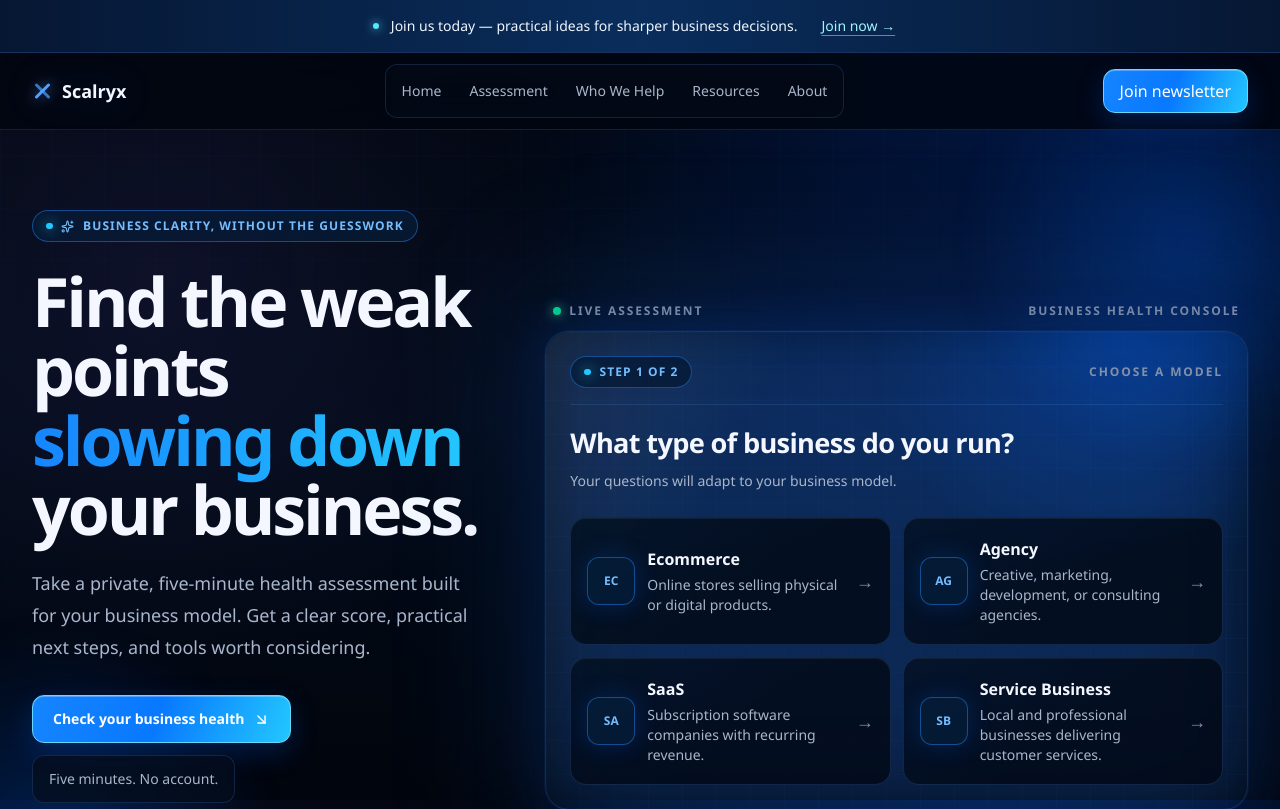
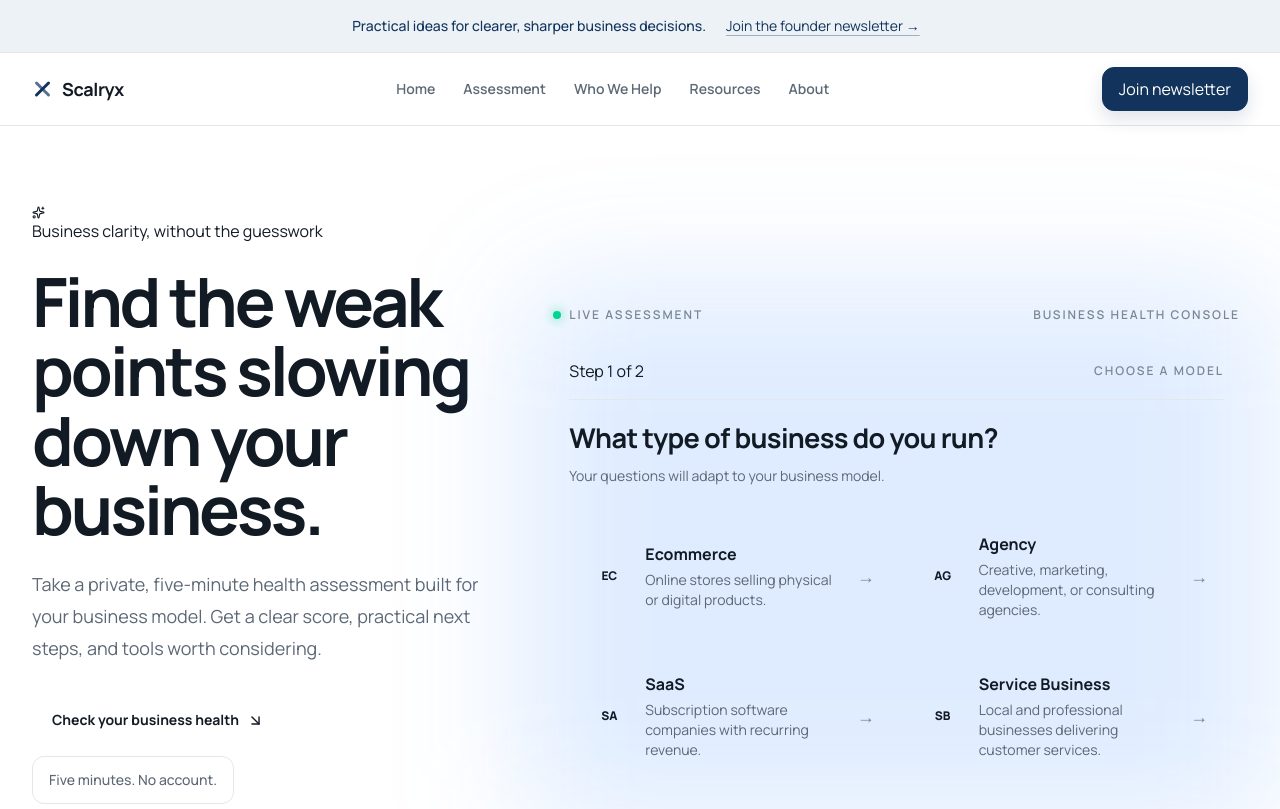
Before and after one commit to swajannaimur/scalryx, a Next.js app: page / in a window 1280 px wide. Shown: the top 809 px of the page. Built offline with nearby package versions, Linux system fonts and the light colour scheme.

Commit message:
feat: establish light editorial design system

```diff
--- a/app/components/brand/logo.tsx
+++ b/app/components/brand/logo.tsx
@@ -8,11 +8,11 @@ export function Logo({ compact = false, className = "" }: LogoProps) {
     <span
       className={`inline-flex items-center gap-2.5 font-semibold text-content ${className}`}
     >
-      <span aria-hidden="true" className="relative block size-5 text-blue-400">
-        <span className="absolute left-[9px] top-0 h-5 w-[3px] rotate-45 rounded-full bg-current shadow-[0_0_14px_currentColor]" />
+      <span aria-hidden="true" className="relative block size-5 text-[var(--brand-navy)]">
+        <span className="absolute left-[9px] top-0 h-5 w-[3px] rotate-45 rounded-full bg-current" />
         <span className="absolute left-[9px] top-0 h-5 w-[3px] -rotate-45 rounded-full bg-current opacity-70" />
       </span>
-      {!compact && <span className="text-lg font-semibold">Scalryx</span>}
+      {!compact && <span className="text-lg font-bold tracking-[-0.02em]">Scalryx</span>}
     </span>
   );
 }
--- a/app/components/layout/announcement-bar.tsx
+++ b/app/components/layout/announcement-bar.tsx
@@ -3,18 +3,13 @@ import { SectionShell } from "./section-shell";
 
 export function AnnouncementBar() {
   return (
-    <aside className="relative overflow-hidden border-b border-blue-400/20 bg-[#061733] text-white">
-      <div
-        aria-hidden="true"
-        className="absolute inset-0 bg-[linear-gradient(90deg,transparent,rgba(22,133,255,.2),transparent)]"
-      />
-      <SectionShell className="relative flex min-h-11 flex-wrap items-center justify-center gap-x-3 gap-y-0 py-1 text-center text-sm">
-        <span className="hidden size-1.5 rounded-full bg-cyan-300 shadow-[0_0_10px_#67e8f9] sm:block" />
-        <p className="text-balance font-medium text-blue-50">
-          Join us today — practical ideas for sharper business decisions.
+    <aside className="border-b border-line bg-[var(--brand-soft)] text-[var(--brand-navy)]">
+      <SectionShell className="flex min-h-11 flex-wrap items-center justify-center gap-x-3 gap-y-0 py-1 text-center text-sm">
+        <p className="text-balance font-medium">
+          Practical ideas for clearer, sharper business decisions.
         </p>
-        <NewsletterTrigger className="inline-flex min-h-11 items-center rounded-lg px-3 text-sm font-bold text-cyan-200 underline decoration-cyan-300/60 underline-offset-4 transition hover:text-white">
-          Join now →
+        <NewsletterTrigger className="inline-flex min-h-11 items-center px-2 text-sm font-bold underline decoration-[var(--brand-navy)]/35 underline-offset-4 transition hover:text-[var(--brand-navy-hover)]">
+          Join the founder newsletter →
         </NewsletterTrigger>
       </SectionShell>
     </aside>
--- a/app/components/layout/header.tsx
+++ b/app/components/layout/header.tsx
@@ -6,23 +6,23 @@ import { SectionShell } from "./section-shell";
 
 export function Header() {
   return (
-    <header className="premium-header sticky top-0 z-40 border-b border-line bg-[var(--header)] backdrop-blur-2xl">
-      <SectionShell className="flex h-[76px] items-center justify-between">
+    <header className="editorial-header sticky top-0 z-40 border-b border-line bg-[var(--header)] backdrop-blur-xl">
+      <SectionShell className="flex h-[72px] items-center justify-between">
         <a
           aria-label="Scalryx home"
           className="inline-flex min-h-11 items-center"
           href="#home"
         >
-          <Logo className="drop-shadow-[0_0_18px_var(--glow-soft)]" />
+          <Logo />
         </a>
 
         <nav
           aria-label="Primary navigation"
-          className="hidden items-center gap-1 rounded-xl border border-line bg-surface/60 p-1 backdrop-blur-xl lg:flex"
+          className="hidden items-center gap-1 lg:flex"
         >
           {navItems.map((item) => (
             <a
-              className="inline-flex min-h-11 min-w-11 items-center justify-center text-sm rounded-lg px-3 font-medium text-muted transition hover:bg-blue-500/10 hover:text-content"
+              className="inline-flex min-h-11 min-w-11 items-center justify-center text-sm rounded-lg px-3 font-semibold text-muted transition hover:bg-[var(--brand-soft)] hover:text-[var(--brand-navy)]"
               href={item.href}
               key={item.label}
             >
@@ -32,7 +32,7 @@ export function Header() {
         </nav>
 
         <div className="flex items-center gap-2 sm:gap-3">
-          <NewsletterTrigger className="premium-button hidden min-h-11 items-center justify-center rounded-xl px-4 text-sm font-bold sm:inline-flex">
+          <NewsletterTrigger className="primary-button hidden min-h-11 items-center justify-center rounded-xl px-4 text-sm font-bold sm:inline-flex">
             Join newsletter
           </NewsletterTrigger>
           <MobileMenu />
--- a/app/components/layout/mobile-menu.tsx
+++ b/app/components/layout/mobile-menu.tsx
@@ -13,7 +13,7 @@ export function MobileMenu() {
         aria-controls="mobile-navigation"
         aria-expanded={open}
         aria-label={open ? "Close navigation menu" : "Open navigation menu"}
-        className="premium-card inline-flex size-11 items-center justify-center rounded-xl text-content"
+        className="secondary-button inline-flex size-11 items-center justify-center rounded-xl text-content"
         onClick={() => setOpen((current) => !current)}
         type="button"
       >
@@ -23,13 +23,13 @@ export function MobileMenu() {
       {open && (
         <nav
           aria-label="Mobile navigation"
-          className="premium-panel absolute left-4 right-4 top-[5rem] rounded-2xl p-3 shadow-2xl"
+          className="editorial-panel absolute left-4 right-4 top-[4.75rem] rounded-2xl p-3"
           id="mobile-navigation"
         >
           <div className="flex flex-col">
             {navItems.map((item) => (
               <a
-                className="flex min-h-11 items-center rounded-xl px-3 py-3 text-sm font-medium text-muted transition hover:bg-blue-500/10 hover:text-content"
+                className="flex min-h-11 items-center rounded-xl px-3 py-3 text-sm font-semibold text-muted transition hover:bg-[var(--brand-soft)] hover:text-[var(--brand-navy)]"
                 href={item.href}
                 key={item.label}
                 onClick={() => setOpen(false)}
--- a/app/globals.css
+++ b/app/globals.css
@@ -1,51 +1,34 @@
 @import "tailwindcss";
 
 :root {
-  color-scheme: dark;
-  --background: #01050d;
-  --background-start: #01050d;
-  --background-end: #020a17;
-  --foreground: #f4f7ff;
-  --muted: #a9b6cb;
-  --subtle: #8291aa;
-  --surface: rgba(5, 14, 29, 0.78);
-  --surface-raised: rgba(6, 16, 33, 0.97);
-  --input: rgba(2, 9, 20, 0.8);
-  --header: rgba(1, 6, 15, 0.8);
-  --line: rgba(82, 135, 224, 0.2);
-  --line-strong: rgba(51, 142, 255, 0.42);
-  --grid-line: rgba(83, 140, 224, 0.035);
-  --panel-glow: rgba(0, 102, 255, 0.24);
-  --page-glow: rgba(0, 82, 255, 0.2);
-  --shadow: rgba(0, 0, 0, 0.52);
+  color-scheme: light;
+  --canvas: #ffffff;
+  --canvas-soft: #f6f7f4;
+  --surface: #ffffff;
+  --surface-raised: #ffffff;
+  --input: #ffffff;
+  --header: rgba(255, 255, 255, 0.94);
+  --ink: #121a24;
+  --muted: #5d6876;
+  --subtle: #7c8793;
+  --line: #e3e7ea;
+  --line-strong: #c9d0d7;
+  --brand-navy: #12335b;
+  --brand-navy-hover: #0b2748;
+  --brand-soft: #edf2f7;
   --on-brand: #ffffff;
-  --score-track: rgba(94, 119, 155, 0.2);
-  --report-cover-start: #09254b;
-  --report-cover-end: #071225;
-  --avatar-ring: #030a15;
-  --blue: #1685ff;
-  --blue-bright: #4ab8ff;
-  --assessment-accent-text: #73bdff;
-  --assessment-accent-bg: #096de8;
-  --assessment-accent-hover: #1685ff;
-  --assessment-danger: #ff9b95;
-  --assessment-focus-ring: rgba(107, 182, 255, 0.48);
-  --electric-blue: #1685ff;
-  --electric-cyan: #23c7ff;
-  --electric-violet: #8b6cff;
-  --panel-highlight: rgba(14, 31, 57, 0.96);
-  --panel-deep: rgba(2, 9, 21, 0.94);
-  --success: #4ade9f;
-  --warning: #ffad5a;
-  --glow-soft: rgba(0, 102, 255, 0.22);
-  --glow-strong: rgba(0, 102, 255, 0.4);
+  --danger: #b42318;
+  --focus-ring: rgba(18, 51, 91, 0.24);
+  --score-track: #e7ebef;
+  --success: #26734d;
+  --warning: #946200;
 }
 
 @theme inline {
-  --color-background: var(--background);
-  --color-foreground: var(--foreground);
-  --color-page: var(--background);
-  --color-content: var(--foreground);
+  --color-background: var(--canvas);
+  --color-foreground: var(--ink);
+  --color-page: var(--canvas);
+  --color-content: var(--ink);
   --color-muted: var(--muted);
   --color-subtle: var(--subtle);
   --color-surface: var(--surface);
@@ -54,7 +37,7 @@
   --color-line: var(--line);
   --color-line-strong: var(--line-strong);
   --color-on-brand: var(--on-brand);
-  --font-sans: "Segoe UI", Arial, Helvetica, sans-serif;
+  --font-sans: var(--font-manrope), Arial, Helvetica, sans-serif;
   --font-mono: "Cascadia Code", Consolas, monospace;
 }
 
@@ -69,27 +52,11 @@ html {
 body {
   margin: 0;
   overflow-x: hidden;
-  background:
-    radial-gradient(circle at 78% 8%, var(--page-glow), transparent 32rem),
-    radial-gradient(circle at 12% 34%, color-mix(in srgb, var(--electric-violet) 9%, transparent), transparent 27rem),
-    linear-gradient(180deg, var(--background-start) 0%, var(--background-end) 54%, var(--background-start) 100%);
-  color: var(--foreground);
-  font-family: "Segoe UI", Arial, Helvetica, sans-serif;
+  background: var(--canvas);
+  color: var(--ink);
+  font-family: var(--font-manrope), Arial, Helvetica, sans-serif;
   font-size: 1rem;
   line-height: 1.5;
-}
-
-body::before {
-  position: fixed;
-  z-index: -1;
-  inset: 0;
-  background-image:
-    linear-gradient(var(--grid-line) 1px, transparent 1px),
-    linear-gradient(90deg, var(--grid-line) 1px, transparent 1px);
-  background-size: 52px 52px;
-  content: "";
-  mask-image: linear-gradient(to bottom, black, transparent 78%);
-  pointer-events: none;
 }
 
 a,
@@ -108,257 +75,158 @@ button {
 }
 
 .site-shell {
-  width: min(calc(100% - 2rem), 90rem);
+  width: min(calc(100% - 2rem), 82rem);
   margin-inline: auto;
 }
 
-.premium-panel {
-  position: relative;
-  overflow: hidden;
+.editorial-panel {
   border: 1px solid var(--line);
-  background:
-    linear-gradient(145deg, color-mix(in srgb, var(--electric-blue) 8%, transparent), transparent 42%),
-    linear-gradient(180deg, var(--panel-highlight), var(--surface));
-  box-shadow:
-    0 24px 80px var(--shadow),
-    inset 0 1px 0 color-mix(in srgb, white 9%, transparent),
-    0 0 0 1px color-mix(in srgb, var(--electric-blue) 4%, transparent);
-  backdrop-filter: blur(22px);
+  background: var(--surface);
+  box-shadow: 0 18px 55px rgba(17, 24, 39, 0.08);
 }
 
-.premium-panel::before {
-  position: absolute;
-  inset: 0;
-  border-radius: inherit;
-  background:
-    linear-gradient(115deg, color-mix(in srgb, white 7%, transparent), transparent 28%),
-    radial-gradient(circle at 82% 0%, var(--panel-glow), transparent 34%);
-  content: "";
-  pointer-events: none;
+.editorial-card {
+  border: 1px solid var(--line);
+  background: var(--surface);
+  transition:
+    border-color 180ms ease,
+    box-shadow 180ms ease,
+    transform 180ms ease,
+    background-color 180ms ease;
 }
 
-.premium-panel > * {
-  position: relative;
+.editorial-card:hover,
+.editorial-card:focus-within {
+  border-color: var(--line-strong);
+  box-shadow: 0 12px 28px rgba(17, 24, 39, 0.07);
+  transform: translateY(-2px);
 }
 
-.premium-card {
-  position: relative;
-  border: 1px solid var(--line);
-  background:
-    linear-gradient(145deg, color-mix(in srgb, var(--electric-blue) 5%, transparent), transparent 56%),
-    var(--input);
-  box-shadow: inset 0 1px 0 color-mix(in srgb, white 6%, transparent);
+.primary-button {
+  border: 1px solid var(--brand-navy);
+  background: var(--brand-navy);
+  color: var(--on-brand);
+  box-shadow: 0 8px 18px rgba(18, 51, 91, 0.14);
   transition:
-    border-color 220ms ease,
-    box-shadow 220ms ease,
-    transform 220ms ease,
-    background-color 220ms ease;
-}
-
-.premium-card:hover,
-.premium-card:focus-within {
-  border-color: var(--line-strong);
-  background-color: var(--panel-highlight);
-  box-shadow:
-    0 16px 42px var(--shadow),
-    0 0 28px var(--glow-soft);
-  transform: translateY(-3px);
-}
-
-.premium-button {
-  position: relative;
-  isolation: isolate;
-  overflow: hidden;
-  border: 1px solid color-mix(in srgb, var(--electric-cyan) 70%, white);
-  background: linear-gradient(110deg, var(--electric-blue), #0878ff 48%, var(--electric-cyan));
-  color: #ffffff;
-  box-shadow:
-    0 10px 28px var(--glow-soft),
-    inset 0 1px 0 rgba(255, 255, 255, 0.28);
-  transition:
-    filter 180ms ease,
+    background-color 180ms ease,
+    border-color 180ms ease,
     box-shadow 180ms ease,
     transform 180ms ease;
 }
 
-.premium-button::after {
-  position: absolute;
-  z-index: -1;
-  inset-block: 0;
-  left: -55%;
-  width: 40%;
-  background: linear-gradient(90deg, transparent, rgba(255, 255, 255, 0.42), transparent);
-  content: "";
-  transform: skewX(-18deg);
-  transition: left 500ms ease;
+.primary-button:hover {
+  border-color: var(--brand-navy-hover);
+  background: var(--brand-navy-hover);
+  box-shadow: 0 10px 22px rgba(18, 51, 91, 0.2);
+  transform: translateY(-1px);
 }
 
-.premium-button:hover {
-  filter: brightness(1.08);
-  box-shadow:
-    0 14px 36px var(--glow-strong),
-    inset 0 1px 0 rgba(255, 255, 255, 0.34);
-  transform: translateY(-2px);
+.secondary-button {
+  border: 1px solid var(--line-strong);
+  background: var(--surface);
+  color: var(--ink);
+  transition:
+    border-color 180ms ease,
+    background-color 180ms ease,
+    transform 180ms ease;
 }
 
-.premium-button:hover::after {
-  left: 120%;
+.secondary-button:hover {
+  border-color: var(--brand-navy);
+  background: var(--brand-soft);
+  transform: translateY(-1px);
 }
 
-.premium-eyebrow {
+.section-label {
   display: inline-flex;
-  min-height: 2rem;
   align-items: center;
   gap: 0.55rem;
-  border: 1px solid color-mix(in srgb, var(--electric-blue) 34%, var(--line));
-  border-radius: 999px;
-  padding-inline: 0.8rem;
-  background: color-mix(in srgb, var(--electric-blue) 9%, var(--surface));
-  color: var(--assessment-accent-text);
+  color: var(--brand-navy);
   font-size: 0.75rem;
-  font-weight: 700;
-  letter-spacing: 0.09em;
+  font-weight: 750;
+  letter-spacing: 0.11em;
   text-transform: uppercase;
 }
 
-.premium-eyebrow::before {
-  width: 0.42rem;
-  height: 0.42rem;
-  border-radius: 999px;
-  background: var(--electric-cyan);
-  box-shadow: 0 0 14px var(--electric-cyan);
+.section-label::before {
+  width: 1.8rem;
+  height: 1px;
+  background: var(--brand-navy);
   content: "";
 }
 
-.ambient-orb {
-  position: absolute;
-  width: min(28rem, 70vw);
-  aspect-ratio: 1;
-  border-radius: 999px;
-  background: radial-gradient(circle, var(--glow-strong), transparent 68%);
-  filter: blur(18px);
-  opacity: 0.72;
-  pointer-events: none;
-  animation: ambient-drift 10s ease-in-out infinite alternate;
+.icon-tile {
+  border: 1px solid #d8e0e7;
+  background: var(--brand-soft);
+  color: var(--brand-navy);
 }
 
-.section-grid {
-  background-image:
-    linear-gradient(var(--grid-line) 1px, transparent 1px),
-    linear-gradient(90deg, var(--grid-line) 1px, transparent 1px);
-  background-size: 34px 34px;
-}
-
-.section-divider {
-  height: 1px;
-  background: linear-gradient(90deg, transparent, var(--line-strong), transparent);
-}
-
-.icon-glow {
-  border: 1px solid color-mix(in srgb, var(--electric-blue) 35%, var(--line));
-  background: color-mix(in srgb, var(--electric-blue) 13%, var(--input));
-  color: var(--assessment-accent-text);
-  box-shadow: 0 0 24px var(--glow-soft);
-}
-
-.number-glow {
-  color: var(--electric-blue);
-  text-shadow: 0 0 24px var(--glow-strong);
-}
-
-.panel-surface {
-  border: 1px solid var(--line);
-  background:
-    linear-gradient(135deg, var(--panel-glow), transparent 45%),
-    var(--surface);
-}
-
-.blue-glow {
-  box-shadow:
-    0 0 0 1px rgba(34, 124, 255, 0.08),
-    0 20px 60px var(--shadow),
-    0 0 50px var(--panel-glow);
-}
-
-.text-gradient {
-  background: linear-gradient(90deg, var(--electric-blue), var(--electric-cyan));
-  background-clip: text;
-  color: transparent;
-}
-
-.report-cover {
-  background: linear-gradient(
-    145deg,
-    var(--report-cover-start),
-    var(--report-cover-end) 65%
-  );
-}
-
-.thin-scrollbar {
-  scrollbar-color: rgba(57, 162, 255, 0.45) transparent;
-  scrollbar-width: thin;
+.soft-section {
+  background: var(--canvas-soft);
 }
 
 .modal-backdrop {
-  animation: modal-backdrop-in 180ms ease-out both;
+  animation: modal-backdrop-in 160ms ease-out both;
 }
 
 .modal-dialog {
-  animation: modal-dialog-in 220ms ease-out both;
+  animation: modal-dialog-in 200ms ease-out both;
 }
 
-.assessment-progress-fill {
-  width: var(--assessment-progress, 0%);
-  background: linear-gradient(90deg, var(--blue), var(--blue-bright));
+.assessment-progress-fill,
+.result-category-fill {
+  width: var(--assessment-progress, var(--category-score, 0%));
+  background: var(--brand-navy);
 }
 
 .score-ring {
-  position: relative;
   display: grid;
   width: 7rem;
   aspect-ratio: 1;
   flex: 0 0 auto;
   place-items: center;
-  overflow: hidden;
+  border: 0.65rem solid var(--brand-soft);
   border-radius: 9999px;
-  background: conic-gradient(
-    var(--blue) 0deg var(--score, 0deg),
-    var(--score-track) var(--score, 0deg) 360deg
-  );
-  box-shadow: 0 0 30px var(--panel-glow);
+  background: var(--surface);
+  box-shadow: inset 0 0 0 1px var(--line);
 }
 
-.score-ring::before {
-  position: absolute;
-  inset: 0.55rem;
-  border: 1px solid var(--line);
-  border-radius: inherit;
-  background: var(--surface-raised);
-  content: "";
+.report-cover {
+  background: var(--brand-navy);
 }
 
-.score-ring > * {
-  position: relative;
+.thin-scrollbar {
+  scrollbar-color: #a9b7c5 transparent;
+  scrollbar-width: thin;
 }
 
-.result-category-fill {
-  width: var(--category-score, 0%);
-  background: linear-gradient(90deg, var(--blue), var(--blue-bright));
+.animate-stagger-1,
+.animate-stagger-2,
+.animate-stagger-3,
+.animate-enter,
+.animate-enter-delay,
+.reveal-on-scroll {
+  animation: enter 560ms ease-out both;
+}
+
+.animate-stagger-2,
+.animate-enter-delay {
+  animation-delay: 90ms;
+}
+
+.animate-stagger-3 {
+  animation-delay: 160ms;
 }
 
 @keyframes modal-backdrop-in {
-  from {
-    opacity: 0;
-  }
-  to {
-    opacity: 1;
-  }
+  from { opacity: 0; }
+  to { opacity: 1; }
 }
 
 @keyframes modal-dialog-in {
   from {
     opacity: 0;
-    transform: translateY(0.75rem) scale(0.98);
+    transform: translateY(0.5rem) scale(0.99);
   }
   to {
     opacity: 1;
@@ -369,7 +237,7 @@ button {
 @keyframes enter {
   from {
     opacity: 0;
-    transform: translateY(18px);
+    transform: translateY(12px);
   }
   to {
     opacity: 1;
@@ -377,89 +245,15 @@ button {
   }
 }
 
-@keyframes float {
-  0%,
-  100% {
-    transform: translateY(0);
-  }
-  50% {
-    transform: translateY(-7px);
-  }
+:focus-visible {
+  outline: 2px solid var(--brand-navy);
+  outline-offset: 3px;
 }
 
-@keyframes ring-in {
-  from {
-    transform: rotate(-90deg) scale(0.82);
-    opacity: 0;
+@media (min-width: 768px) {
+  .site-shell {
+    width: min(calc(100% - 4rem), 82rem);
   }
-  to {
-    transform: rotate(0deg) scale(1);
-    opacity: 1;
-  }
-}
-
-@keyframes scan {
-  from {
-    transform: translateX(-100%);
-  }
-  to {
-    transform: translateX(260%);
-  }
-}
-
-@keyframes ambient-drift {
-  from {
-    transform: translate3d(-2%, -2%, 0) scale(0.94);
-  }
-  to {
-    transform: translate3d(6%, 5%, 0) scale(1.08);
-  }
-}
-
-.animate-stagger-1 {
-  animation: enter 680ms 80ms ease-out both;
-}
-
-.animate-stagger-2 {
-  animation: enter 680ms 180ms ease-out both;
-}
-
-.animate-stagger-3 {
-  animation: enter 680ms 280ms ease-out both;
-}
-
-.animate-enter {
-  animation: enter 700ms ease-out both;
-}
-
-.animate-enter-delay {
-  animation: enter 700ms 160ms ease-out both;
-}
-
-.animate-float {
-  animation: float 7s ease-in-out infinite;
-}
-
-.animate-ring {
-  animation: ring-in 900ms 350ms ease-out both;
-}
-
-.reveal-on-scroll {
-  animation: none;
-}
-
-.scan-line::after {
-  position: absolute;
-  inset-block: 0;
-  width: 35%;
-  background: linear-gradient(90deg, transparent, rgba(111, 189, 255, 0.75), transparent);
-  content: "";
-  animation: scan 3.6s ease-in-out infinite;
-}
-
-:focus-visible {
-  outline: 2px solid var(--blue-bright);
-  outline-offset: 3px;
 }
 
 @media (prefers-reduced-motion: reduce) {
@@ -472,26 +266,7 @@ button {
   *::after {
     animation-duration: 0.01ms !important;
     animation-iteration-count: 1 !important;
+    scroll-behavior: auto !important;
     transition-duration: 0.01ms !important;
   }
-
-  .animate-float,
-  .ambient-orb,
-  .scan-line::after {
-    animation: none !important;
-  }
 }
-
-@media (min-width: 768px) {
-  .site-shell {
-    width: min(calc(100% - 4rem), 90rem);
-  }
-}
-
-@supports (animation-timeline: view()) {
-  .reveal-on-scroll {
-    animation: enter linear both;
-    animation-range: entry 8% cover 26%;
-    animation-timeline: view();
-  }
-}
--- a/app/layout.tsx
+++ b/app/layout.tsx
@@ -1,6 +1,13 @@
 import type { Metadata } from "next";
+import { Manrope } from "next/font/google";
 import { NewsletterProvider } from "./components/newsletter/newsletter-provider";
 import "./globals.css";
+
+const manrope = Manrope({
+  display: "swap",
+  subsets: ["latin"],
+  variable: "--font-manrope",
+});
 
 export const metadata: Metadata = {
   title: "Scalryx — Business Health Assessment",
@@ -14,7 +21,7 @@ export default function RootLayout({
   children: React.ReactNode;
 }>) {
   return (
-    <html className="h-full antialiased" lang="en">
+    <html className={`${manrope.variable} h-full antialiased`} lang="en">
       <body className="min-h-full">
         <NewsletterProvider>{children}</NewsletterProvider>
       </body>
```
Also changed, not shown: app/components/layout/footer.tsx (+13 -36 lines).
